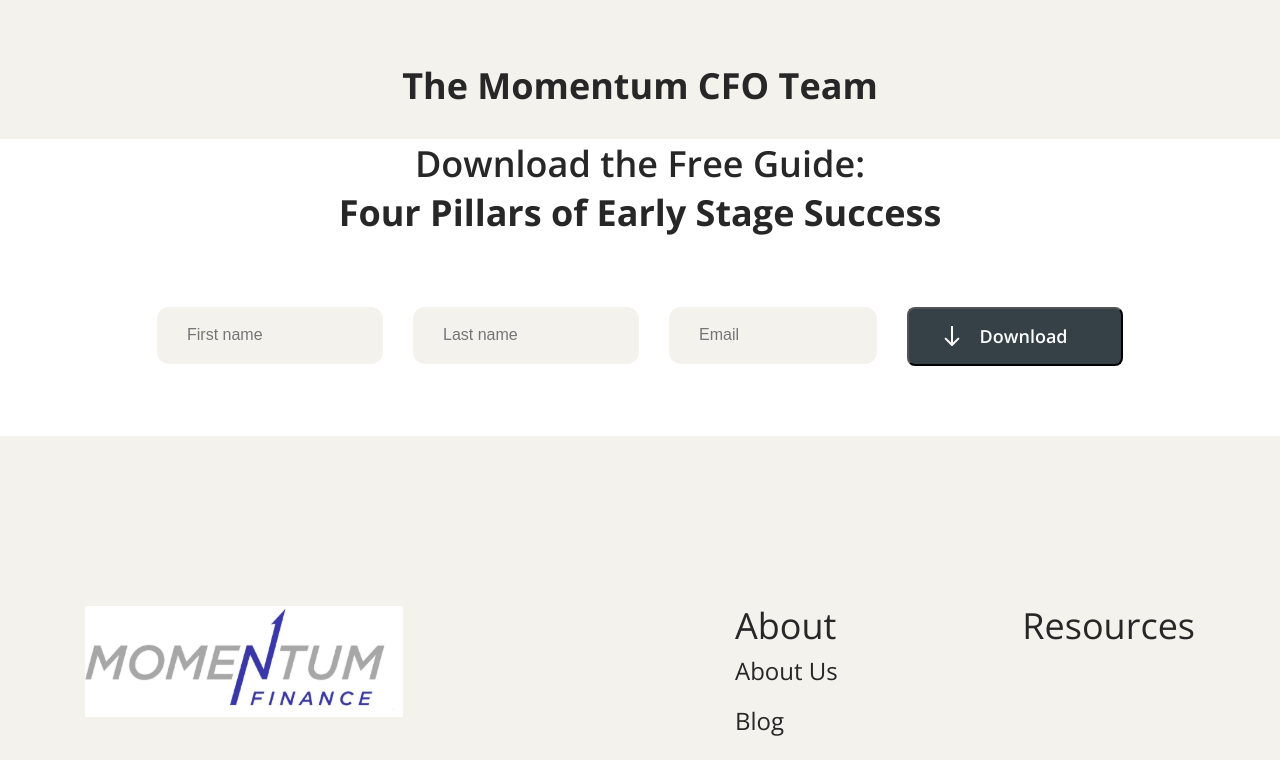
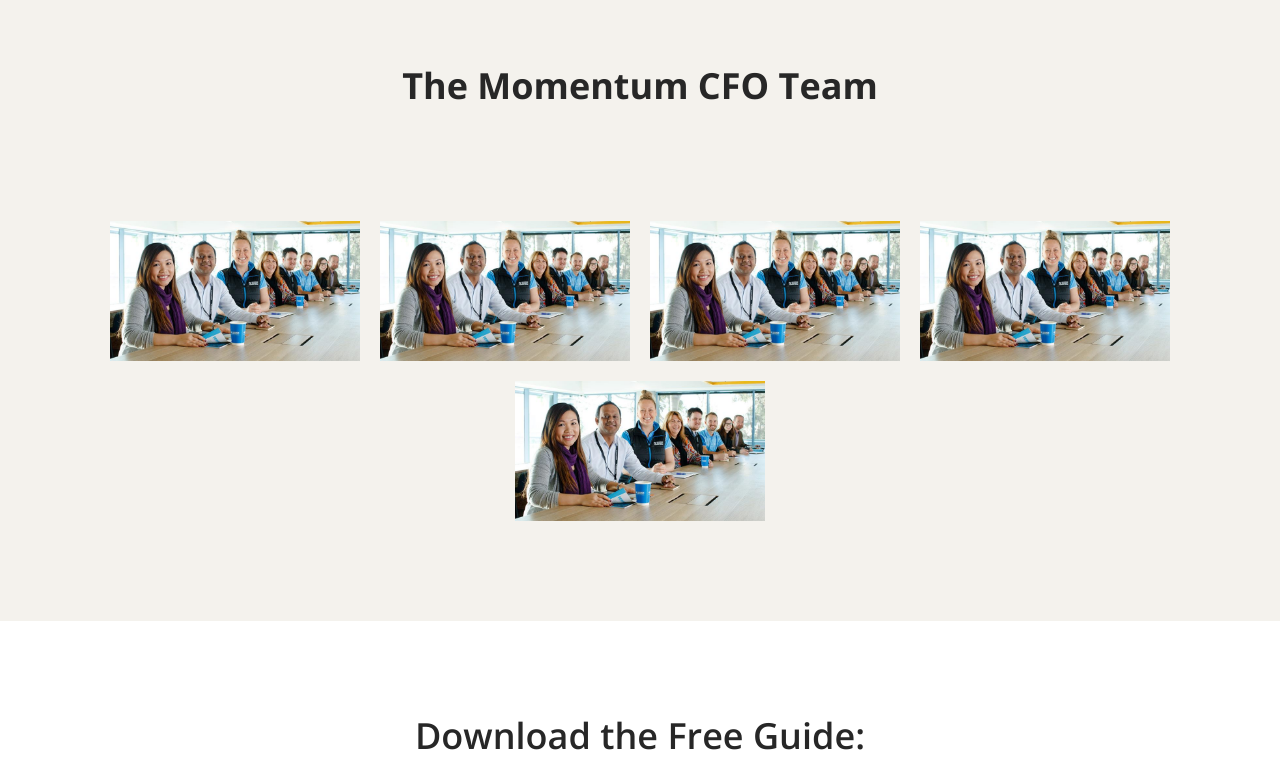
Before and after one commit to EljoHoxha/momentum-finance, a React (Create React App) app: page / in a window 1280 px wide. Shown: the part 6860-7620 px from the top of the page. Built offline with nearby package versions, Linux system fonts and the light colour scheme.

Commit message:
cfoTeam-staf-imgs added

```diff
--- a/src/component/CFOTeamComponent.js
+++ b/src/component/CFOTeamComponent.js
@@ -1,5 +1,6 @@
 import React from "react";
 import CfoImg from "../images/CFO-TEAM.png";
+import StafImg from "../images/stafImg.png";
 const CFOTeamComponent = ({ aboutUs, clickContactUs }) => {
   return (
     <div className="cfoTeam" ref={aboutUs}>
@@ -40,12 +41,32 @@
               The Momentum CFO Team
             </h1>
             <div className="cfoTeam-section-body-container">
-              <img alt="" />
-              <img alt="" />
-              <img alt="" />
-              <img alt="" />
-              <img alt="" />
-              <img alt="" />
+              <img
+                className="cfoTeam-section-body-container-img"
+                alt=""
+                src={StafImg}
+              />
+              <img
+                className="cfoTeam-section-body-container-img"
+                alt=""
+                src={StafImg}
+              />
+              <img
+                className="cfoTeam-section-body-container-img"
+                alt=""
+                src={StafImg}
+              />
+              <img
+                className="cfoTeam-section-body-container-img"
+                alt=""
+                src={StafImg}
+              />
+
+              <img
+                className="cfoTeam-section-body-container-img"
+                alt=""
+                src={StafImg}
+              />
             </div>
           </div>
         </div>
--- a/src/styles/_CFOTeamComponent.scss
+++ b/src/styles/_CFOTeamComponent.scss
@@ -65,6 +65,19 @@
         color: #272727;
         text-align: center;
       }
+      &-container {
+        display: flex;
+        flex-wrap: wrap;
+        align-items: center;
+        justify-content: center;
+        gap: 20px;
+        width: 100%;
+        padding: 100px 0;
+        &-img {
+          max-width: 250px;
+          width: 100%;
+        }
+      }
     }
   }
 }
@@ -102,15 +115,8 @@
             border-radius: 8px;
           }
         }
-        &-img {
-          width: 100%;
-          &-cfo {
-            width: 100%;
-          }
-        }
       }
       &-body {
-        padding-top: 145px;
         &-title {
           font-size: 30px;
         }
@@ -121,8 +127,6 @@
 
 @media (max-width: 750px) {
   .cfoTeam {
-    // padding-top: 110px;
-    // background: #f4f2ed;
     &-section {
       &-head {
         display: flex;
@@ -140,15 +144,12 @@
         // }
       }
       &-body {
-        padding-top: 145px;
         &-title {
-          font-family: "Open Sans";
-          font-style: normal;
-          font-weight: 700;
-          font-size: 36px;
-          line-height: 70px;
-          color: #272727;
-          text-align: center;
+          font-size: 30px;
+          line-height: 30px;
+        }
+        &-container {
+          padding: 50px 0;
         }
       }
     }
--- a/src/styles/_downloadComponent.scss
+++ b/src/styles/_downloadComponent.scss
@@ -1,5 +1,6 @@
 .download {
   &-section {
+    padding-top: 90px;
     &-head {
       text-align: center;
       &-title {
```
Also changed, not shown: src/images/stafImg.png (added).
